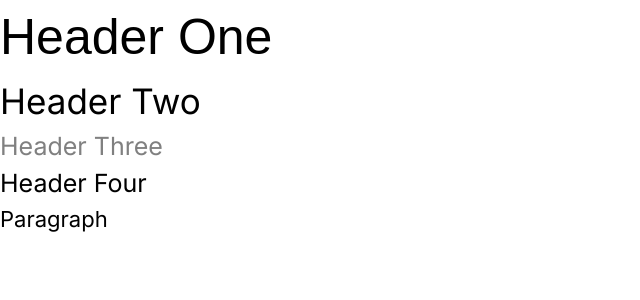
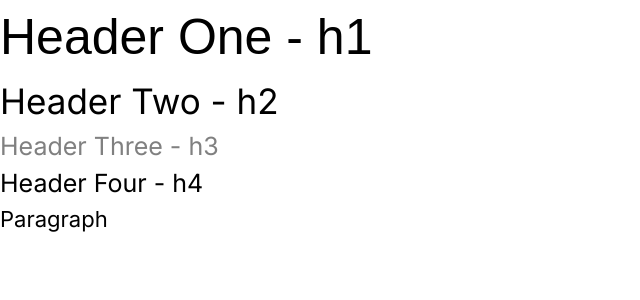
Before and after one commit to dylsub/SHIFAClinicWebsite, a Next.js app: page / in a window 1280 px wide. Shown: the top 300 px of the page, without its empty margins (0-640 px from the left). Built offline with nearby package versions, Linux system fonts and the light colour scheme; a web font is replaced by a local one.

Commit message:
Minor update to text styling

```diff
--- a/app/page.js
+++ b/app/page.js
@@ -3,10 +3,10 @@ import Image from "next/image";
 export default function Home() {
   return (
     <div>
-      <h1>Header One</h1>
-      <h2>Header Two</h2>
-      <h3>Header Three</h3>
-      <h4>Header Four</h4>
+      <h1>Header One - h1</h1>
+      <h2>Header Two - h2</h2>
+      <h3>Header Three - h3</h3>
+      <h4>Header Four - h4</h4>
       <p>Paragraph</p>
     </div>
   );
```
